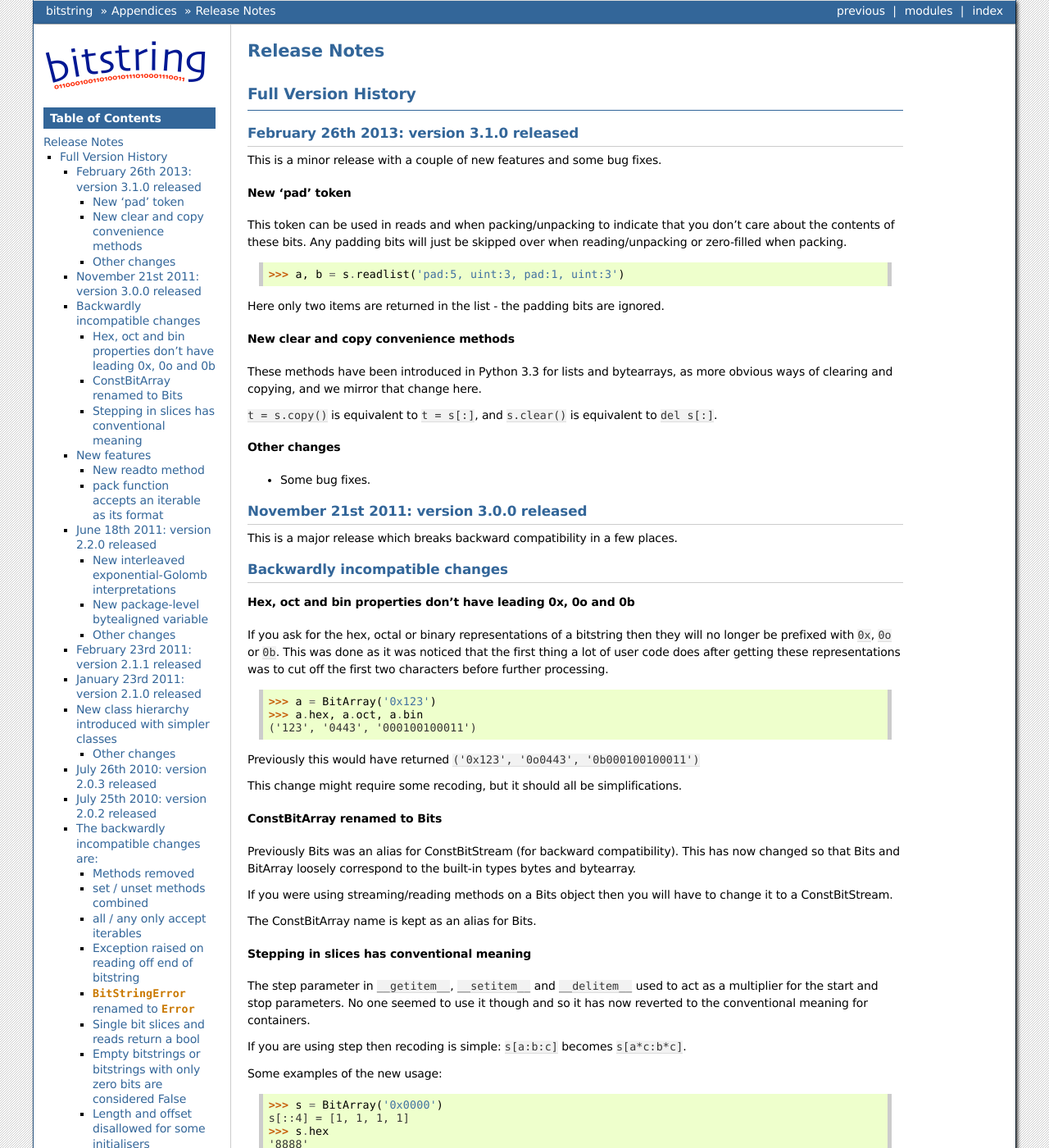
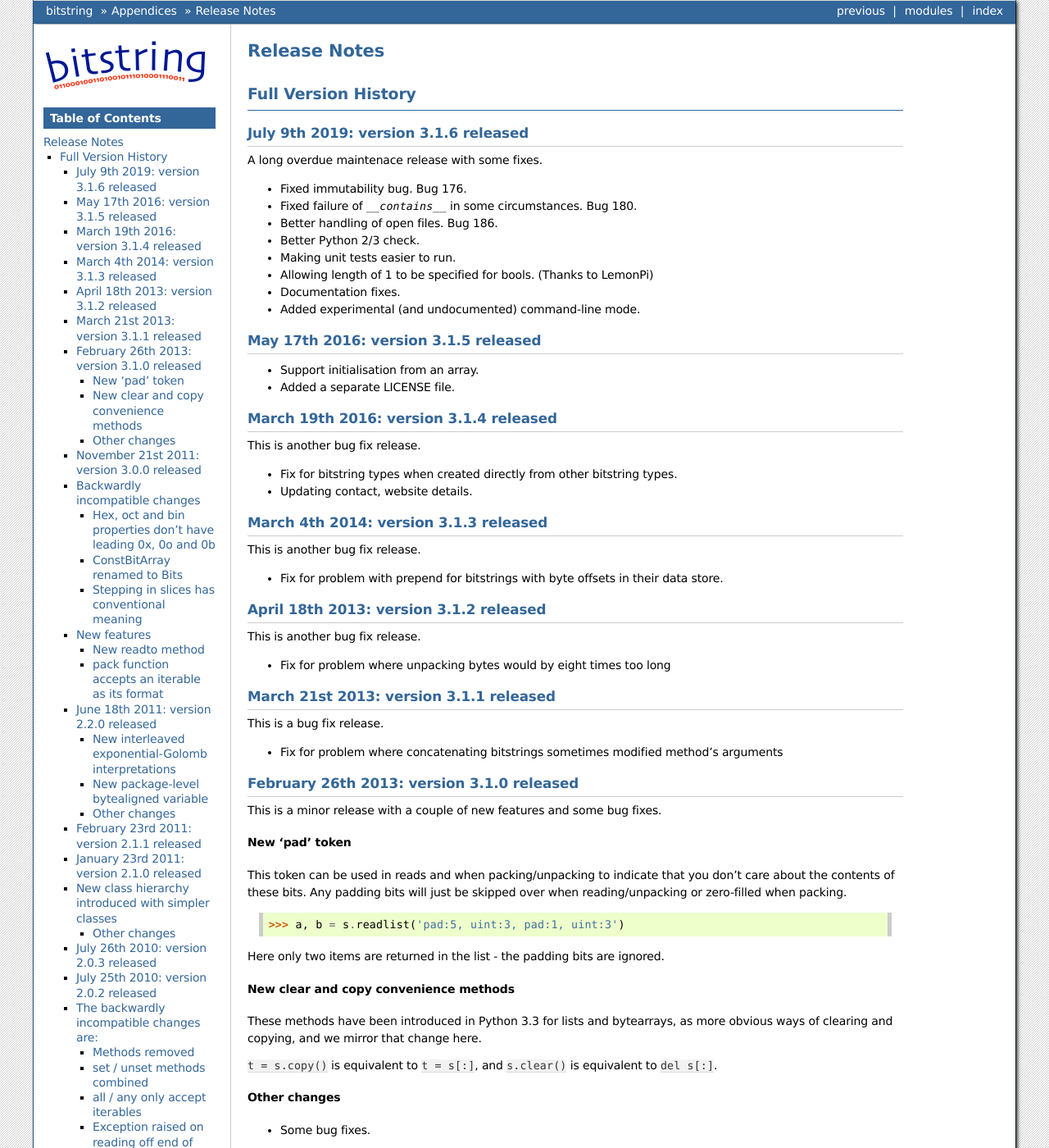
Before and after one commit to scott-griffiths/bitstring, a Sphinx documentation site: the page built from doc/release_notes.rst, in a window 1280 px wide and 1400 px high. Shown: the whole window at 82% size. Built offline with Sphinx 7.4.7, drawn with Linux system fonts in a browser that asks for light colours.

Commit message:
Docs update for 3.1.6 release

```diff
--- a/README.rst
+++ b/README.rst
@@ -1,6 +1,6 @@
 
 
-.. image:: /doc/bitstring_logo.png
+.. image:: /doc/bitstring_logo_small.png
 
 **bitstring** is a pure Python module designed to help make
 the creation and analysis of binary data as simple and natural as possible.
--- a/bitstring.py
+++ b/bitstring.py
@@ -38,7 +38,7 @@
 __licence__ = """
 The MIT License
 
-Copyright (c) 2006-2018 Scott Griffiths (dr.scottgriffiths@gmail.com)
+Copyright (c) 2006-2019 Scott Griffiths (dr.scottgriffiths@gmail.com)
 
 Permission is hereby granted, free of charge, to any person obtaining a copy
 of this software and associated documentation files (the "Software"), to deal
--- a/doc/conf.py
+++ b/doc/conf.py
@@ -188,6 +188,7 @@
 # For "manual" documents, if this is true, then toplevel headings are parts,
 # not chapters.
 latex_use_parts = True
+latex_toplevel_sectioning = 'part'
 
 # Additional stuff for the LaTeX preamble.
 latex_preamble = """
@@ -214,11 +215,11 @@
 \\cleardoublepage
 """ % release
 
-latex_elements = {'preamble': '\setcounter{tocdepth}{2}',
-                  'fncychap': '\\usepackage[Bjarne]{fncychap}',
+latex_elements = {'preamble': '\setcounter{tocdepth}{2}\definecolor{VerbatimBorderColor}{rgb}{1,1,1}',
+                  'fncychap': '\\usepackage[Sonny]{fncychap}',
                   'maketitle': titlepage,
                   'papersize': 'a4paper',
-                  'pointsize': '12pt',
+                  'pointsize': '10pt',
                   }
 
 # Documents to append as an appendix to all manuals.
--- a/doc/introduction.rst
+++ b/doc/introduction.rst
@@ -63,9 +63,7 @@
 
 or similar.
 
-If you want an earlier version, or need other files in the full package, you can download and extract the contents of the .zip provided on the project's website.
-
-First download the latest release (see the Downloads tab on the project’s homepage).
+If you want an earlier version, or need other files in the full package, you can download it from the project's website.
 
 If you then extract the contents of the zip file you should find files organised in these directories
 
--- a/doc/release_notes.rst
+++ b/doc/release_notes.rst
@@ -7,6 +7,51 @@
 
 Full Version History
 ====================
+
+July 9th 2019: version 3.1.6 released
+-------------------------------------
+A long overdue maintenace release with some fixes.
+
+* Fixed immutability bug. Bug 176.
+* Fixed failure of `__contains__` in some circumstances. Bug 180.
+* Better handling of open files. Bug 186.
+* Better Python 2/3 check.
+* Making unit tests easier to run.
+* Allowing length of 1 to be specified for bools. (Thanks to LemonPi)
+* Documentation fixes.
+* Added experimental (and undocumented) command-line mode.
+
+May 17th 2016: version 3.1.5 released
+-------------------------------------
+
+* Support initialisation from an array.
+* Added a separate LICENSE file.
+
+March 19th 2016: version 3.1.4 released
+---------------------------------------
+This is another bug fix release.
+
+* Fix for bitstring types when created directly from other bitstring types.
+* Updating contact, website details.
+
+March 4th 2014: version 3.1.3 released
+--------------------------------------
+This is another bug fix release.
+
+* Fix for problem with prepend for bitstrings with byte offsets in their data store.
+
+April 18th 2013: version 3.1.2 released
+---------------------------------------
+This is another bug fix release.
+
+* Fix for problem where unpacking bytes would by eight times too long
+
+March 21st 2013: version 3.1.1 released
+---------------------------------------
+This is a bug fix release.
+
+* Fix for problem where concatenating bitstrings sometimes modified method's arguments
+
 
 February 26th 2013: version 3.1.0 released
 ------------------------------------------
--- a/doc/walkthrough.rst
+++ b/doc/walkthrough.rst
@@ -21,7 +21,7 @@
 * A rudimentary knowledge of binary concepts.
 * A little free time.
 
-If you haven't yet downloaded and installed :mod:`bitstring` then please do so (it might be as easy as typing "``sudo easy_install bitstring``" or "``sudo pip install bitstring``" depending on your system). I'll be going through some examples using the interactive Python interpreter, so feel free to start up a Python session and follow along.
+If you haven't yet downloaded and installed :mod:`bitstring` then please do so (it should be as easy as typing "``pip install bitstring``"). I'll be going through some examples using the interactive Python interpreter, so feel free to start up a Python session and follow along.
 
 Getting started
 ---------------
--- a/release_notes.txt
+++ b/release_notes.txt
@@ -3,15 +3,16 @@
 --------------------------------
 
 ---------------------------------------
-2019: version 3.1.6 released
+July 9th 2019: version 3.1.6 released
 ---------------------------------------
 A long overdue maintenace release with some fixes.
 
+* Fixed immutability bug. Bug 176.
 * Fixed failure of `__contains__` in some circumstances. Bug 180.
+* Better handling of open files. Bug 186.
 * Better Python 2/3 check.
 * Making unit tests easier to run.
 * Allowing length of 1 to be specified for bools. (Thanks to LemonPi)
-
 
 ---------------------------------------
 May 17th 2016: version 3.1.5 released
```
Also changed, not shown: other parts of doc/introduction.rst (+1 -1 lines), doc/index.rst (+5 -5 lines).
